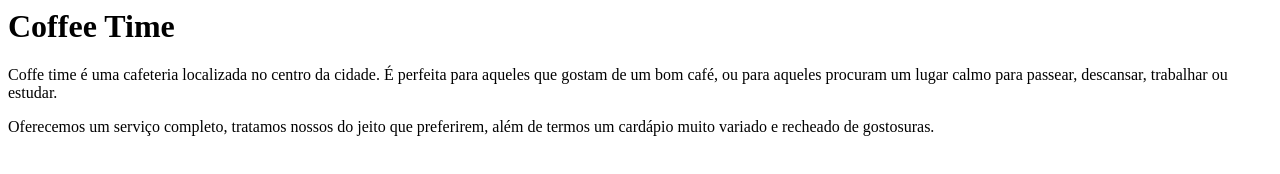
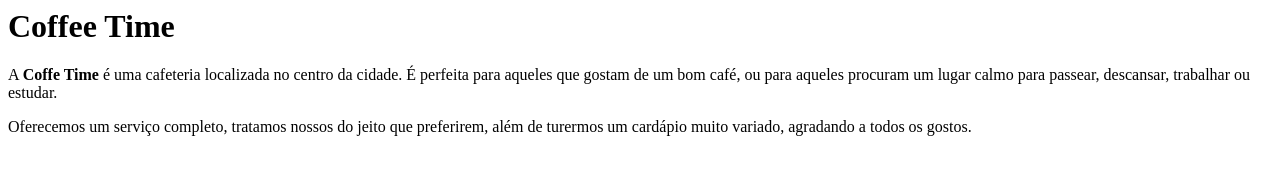
Before and after one commit to slythjjk/vscode, a plain HTML site: page index.html in a window 1280 px wide. Drawn offline with Linux system fonts and the light colour scheme.

Commit message:
Add files via upload

```diff
--- a/index.html
+++ b/index.html
@@ -1,5 +1,5 @@
 <h1>Coffee Time</h1>
 
-<p>Coffe time é uma cafeteria localizada no centro da cidade. É perfeita para aqueles que gostam de um bom café, ou para aqueles procuram um lugar calmo para passear, descansar, trabalhar ou estudar.</p>
+<p>A <strong>Coffe Time</strong> é uma cafeteria localizada no centro da cidade. É perfeita para aqueles que gostam de um bom café, ou para aqueles procuram um lugar calmo para passear, descansar, trabalhar ou estudar.</p>
 
-<p>Oferecemos um serviço completo, tratamos nossos do jeito que preferirem, além de termos um cardápio muito variado e recheado de gostosuras. </p>
+<p>Oferecemos um serviço completo, tratamos nossos do jeito que preferirem, além de turermos um cardápio muito variado, agradando a todos os gostos.</p>
```
